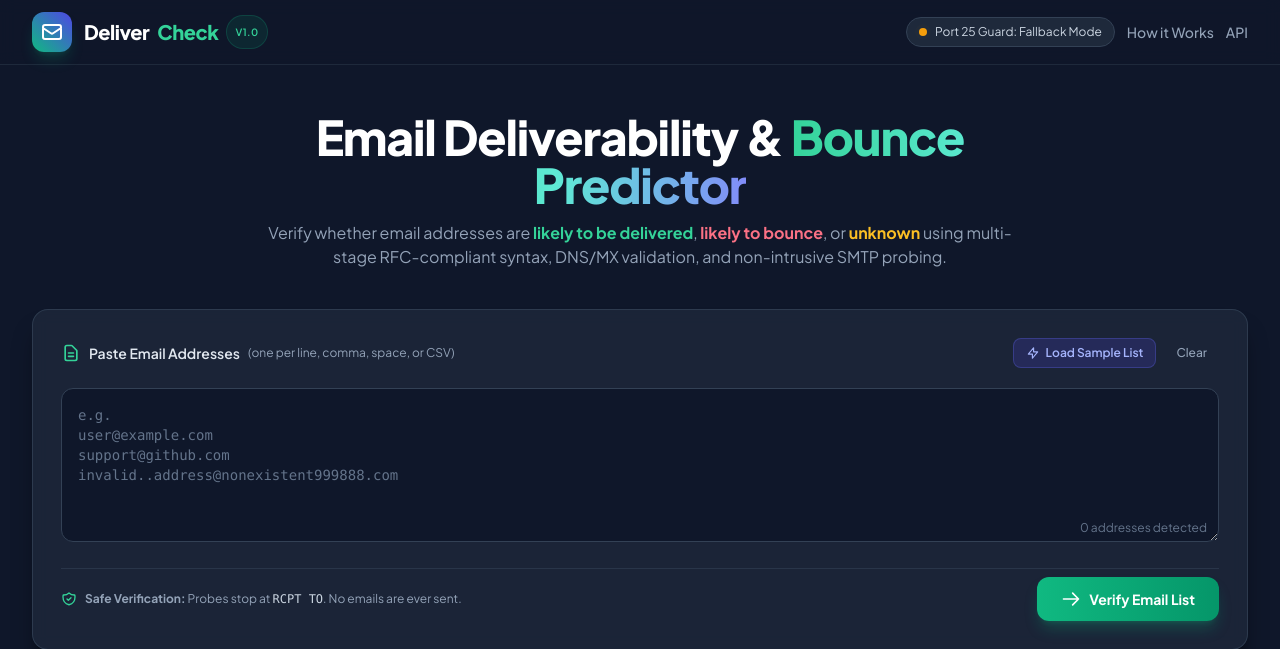
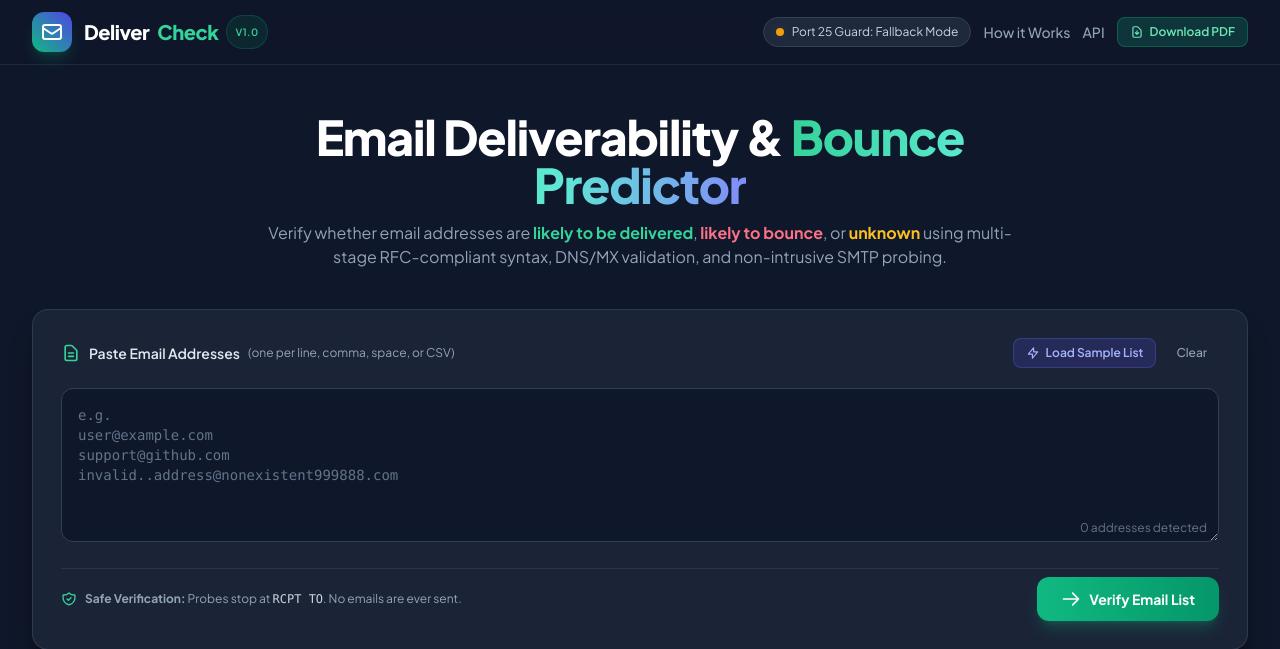
Before and after one commit to Thanusrithika/email-deliverability-checker, a Flask app: page / in a window 1280 px wide. Shown: the top 649 px of the page. Run offline with Flask 3, Linux system fonts and the light colour scheme; data that the repository does not hold is empty; some libraries are stand-ins or nearby versions.

Commit message:
Add direct PDF and DOCX download endpoints and UI button

```diff
--- a/app.py
+++ b/app.py
@@ -7,7 +7,7 @@ import os
 import re
 import socket
 from typing import List, Set
-from flask import Flask, request, jsonify, render_template
+from flask import Flask, request, jsonify, render_template, send_file
 
 from verifier import verify_email, verify_emails_batch, is_port_25_accessible
 
@@ -186,6 +186,38 @@ def verify_single():
     })
 
 
+@app.route("/download-pdf", methods=["GET"])
+@app.route("/download/pdf", methods=["GET"])
+@app.route("/DeliverCheck_Project_Overview.pdf", methods=["GET"])
+def download_pdf():
+    """Endpoint to download the project overview PDF."""
+    pdf_path = os.path.join(os.path.dirname(os.path.abspath(__file__)), "DeliverCheck_Project_Overview.pdf")
+    if os.path.exists(pdf_path):
+        return send_file(
+            pdf_path,
+            as_attachment=True,
+            download_name="DeliverCheck_Project_Overview.pdf",
+            mimetype="application/pdf"
+        )
+    return jsonify({"error": "PDF file not found"}), 404
+
+
+@app.route("/download-docx", methods=["GET"])
+@app.route("/download/docx", methods=["GET"])
+@app.route("/DeliverCheck_Project_Overview.docx", methods=["GET"])
+def download_docx():
+    """Endpoint to download the project overview DOCX."""
+    docx_path = os.path.join(os.path.dirname(os.path.abspath(__file__)), "DeliverCheck_Project_Overview.docx")
+    if os.path.exists(docx_path):
+        return send_file(
+            docx_path,
+            as_attachment=True,
+            download_name="DeliverCheck_Project_Overview.docx",
+            mimetype="application/vnd.openxmlformats-officedocument.wordprocessingml.document"
+        )
+    return jsonify({"error": "DOCX file not found"}), 404
+
+
 if __name__ == "__main__":
     port = int(os.environ.get("PORT", 5000))
     app.run(host="0.0.0.0", port=port, debug=False)
--- a/templates/index.html
+++ b/templates/index.html
@@ -76,6 +76,12 @@
 
         <a href="#how-it-works" class="text-xs sm:text-sm font-medium text-slate-400 hover:text-white transition">How it Works</a>
         <a href="#api-docs" class="text-xs sm:text-sm font-medium text-slate-400 hover:text-white transition">API</a>
+        <a href="/download-pdf" class="inline-flex items-center gap-1.5 px-3 py-1.5 text-xs font-semibold rounded-lg bg-emerald-500/20 text-emerald-300 border border-emerald-500/30 hover:bg-emerald-500/30 transition">
+          <svg class="w-3.5 h-3.5" fill="none" stroke="currentColor" viewBox="0 0 24 24">
+            <path stroke-linecap="round" stroke-linejoin="round" stroke-width="2" d="M12 10v6m0 0l-3-3m3 3l3-3m2 8H7a2 2 0 01-2-2V5a2 2 0 012-2h5.586a1 1 0 01.707.293l5.414 5.414a1 1 0 01.293.707V19a2 2 0 01-2 2z" />
+          </svg>
+          Download PDF
+        </a>
       </div>
     </div>
   </header>
```
